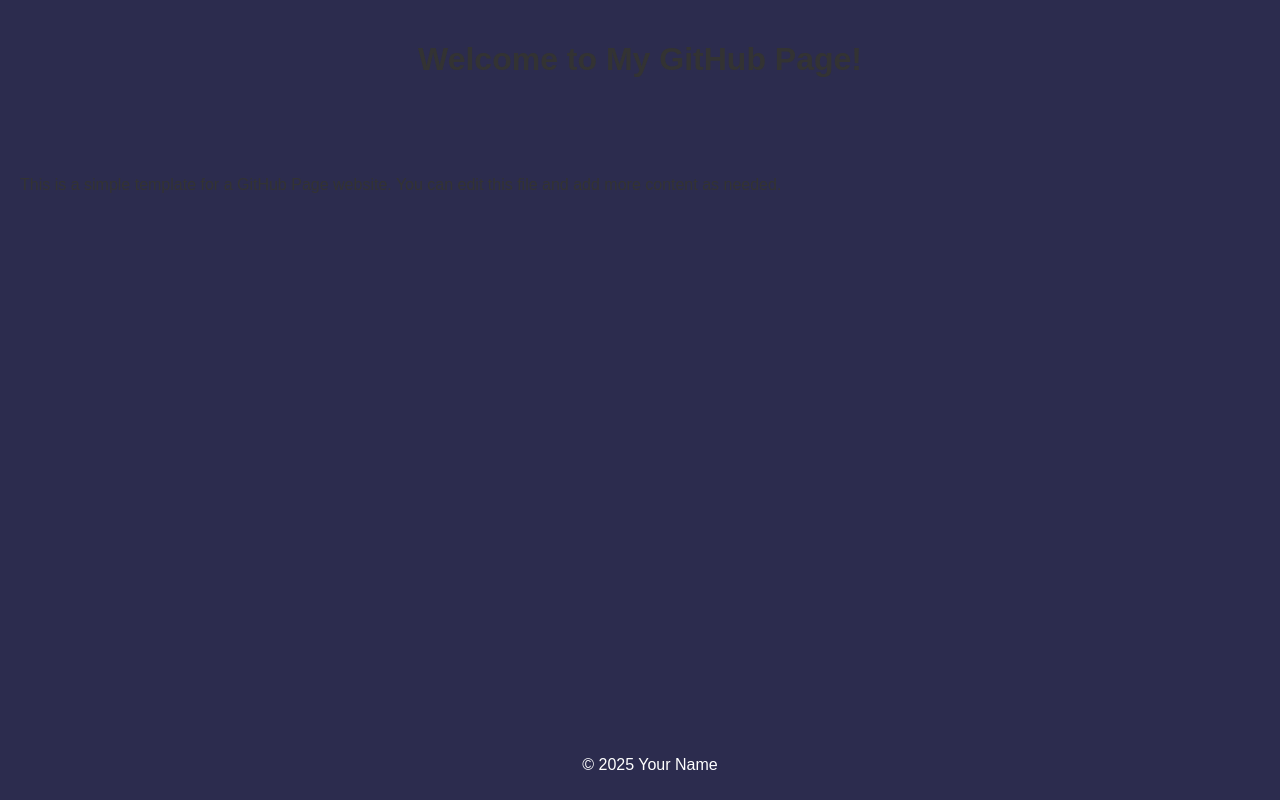
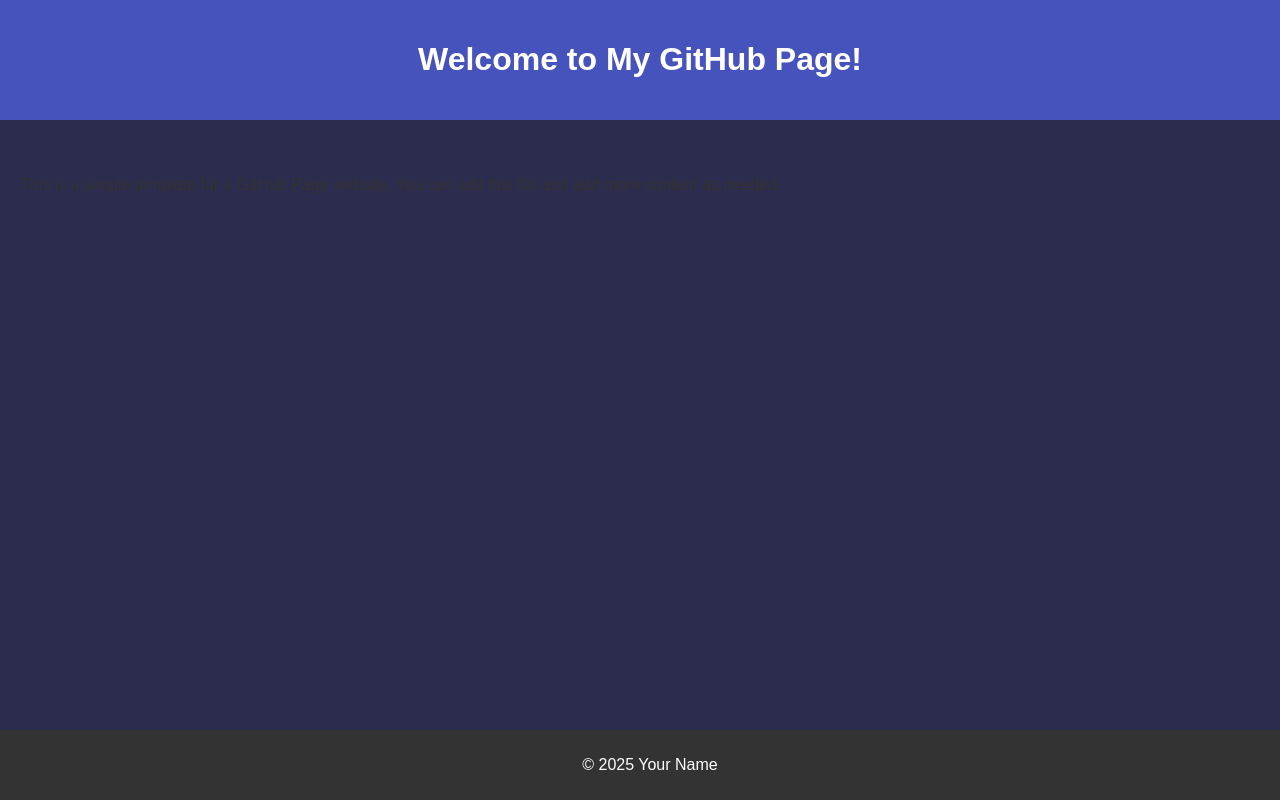
Before and after one commit to purloxPixel/purloxPixel.github.io, a plain HTML site: page index.html in a window 1280 px wide. Drawn offline with Linux system fonts and the light colour scheme.

Commit message:
Update style.css

```diff
--- a/style.css
+++ b/style.css
@@ -8,8 +8,8 @@
 }
 
 header {
-    background-color: #2c2c4e;
-    color: 2c2c4e;
+    background-color: #4753bd;
+    color: white;
     padding: 20px;
     text-align: center;
 }
@@ -20,7 +20,7 @@
 }
 
 footer {
-    background-color: #2c2c4e;
+    background-color: #333;
     color: white;
     text-align: center;
     padding: 10px;
```
